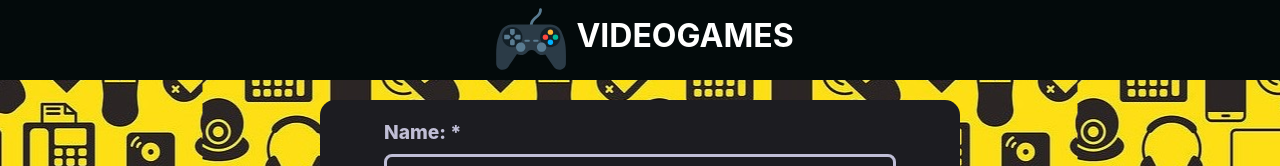
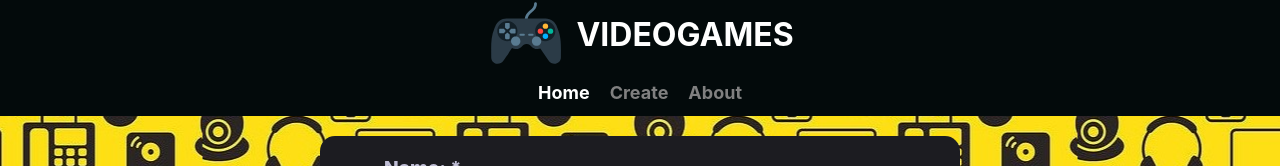
Before and after one commit to Camilo-845/Henry-PI, a React (Create React App) app in the folder client/: page /videogame/create in a window 1280 px wide. Shown: the top 166 px of the page. Built offline with nearby package versions, Linux system fonts and the light colour scheme; no server answers.

Commit message:
cambios searchBar y NavBar

```diff
--- a/client/src/components/js/PrincipalComponents/Nav.jsx
+++ b/client/src/components/js/PrincipalComponents/Nav.jsx
@@ -3,14 +3,34 @@ import styles from "../../styles/Nav.module.css"
 import image from "../../../scr_img/videogame-svgrepo-com.svg"
 import { Link } from "react-router-dom";
 const Nav = () => {
+  const [state, setState] = React.useState({
+    currentRoute: "Home",
+  })
+  const HandleChange = (name) => {
+    setState({
+      ...state,
+      currentRoute: name
+    })
+  }
   return (
     <div className={styles.nav}>
-      <Link style={{ textDecoration: 'none' }} to="/videogame">
-      <div className={styles.navLogo}>
-        <img src={image} alt="Icon" />
-        <h1>VIDEOGAMES</h1>
+      <Link style={{ textDecoration: 'none' }}   to="/videogame">
+        <div onClick={()=>HandleChange("Home")} name="Home" className={styles.navLogo}>
+          <img src={image} alt="Icon" />
+          <h1 >VIDEOGAMES</h1>
+        </div>
+      </Link>
+      <div className={styles.routesContainer}>
+        <Link style={{ textDecoration: 'none' }} to="/videogame">
+          <h5 onClick={()=>HandleChange("Home")} name="Home"className={(state.currentRoute==="Home")?styles.currentRoute:styles.routes}>Home</h5>
+        </Link>
+        <Link style={{ textDecoration: 'none' }}   to="/videogame/create">
+          <h5 onClick={()=>HandleChange("Create")} name="Create" className={(state.currentRoute==="Create")?styles.currentRoute:styles.routes}>Create</h5>
+        </Link>
+        <Link style={{ textDecoration: 'none' }}   to="/about">
+          <h5 onClick={()=>HandleChange("About")} name="About" className={(state.currentRoute==="About")?styles.currentRoute:styles.routes}>About</h5>
+        </Link>
       </div>
-      </Link>
     </div>
   );
 };
--- a/client/src/components/js/SecondaryComponents/SearchBar.jsx
+++ b/client/src/components/js/SecondaryComponents/SearchBar.jsx
@@ -16,6 +16,10 @@ const SearchBar= () =>{
         })
     }
     const HandleSubmit=(e)=>{
+        setState({
+            ...state,
+            name:""
+        })
         async function SearchAndPage(){
             dispatch(actions.setLoading(true))
             await dispatch(actions.getVideogamesByName(state.name))
@@ -27,7 +31,7 @@ const SearchBar= () =>{
     }
     return (
         <div className={styles.mainContainer}>
-            <input name="name" onChange={HandleChange} type="text" />
+            <input name="name" onChange={HandleChange} type="text" value={state.name}/>
             <button onClick={HandleSubmit}>Search</button>
         </div>
       );
--- a/client/src/components/js/SecondaryComponents/VideoGames.jsx
+++ b/client/src/components/js/SecondaryComponents/VideoGames.jsx
@@ -27,17 +27,17 @@ const VideoGames = () => {
   const IsLoading = useSelector(state=>state.isLoading)
   return (
     <div className={styles.mainContainer}>
-      {(IsLoading&&pagedVideogames.length===0)&&
+      {(IsLoading)&&
         <div className={styles.lds_ring}><div></div><div></div><div></div><div></div></div>
       }
-      {(!IsLoading||pagedVideogames[currentPage])&&
+      {(!IsLoading)&&
         <Pages></Pages>
       }
       <div className={styles.videogamesContainer}>
       {(pagedVideogames.length===0&&!IsLoading)&&
         <h1 className={styles.notFound}>Videogames not found</h1>
       }
-      {pagedVideogames[currentPage]?.map(videogame => {
+      {(pagedVideogames[currentPage]&&!IsLoading)?pagedVideogames[currentPage].map(videogame => {
         return (
           <div className={styles.videogameContainer} key={videogame.id}>
             <VideoGame
@@ -51,7 +51,7 @@ const VideoGames = () => {
               ></VideoGame>
           </div>
         )
-      })}
+      }):<></>}
       </div>
       {(!IsLoading)&&
       <Pages></Pages>
--- a/client/src/components/styles/Nav.module.css
+++ b/client/src/components/styles/Nav.module.css
@@ -1,12 +1,14 @@
 .nav{
     background-color: rgb(3, 10, 11);
     display: flex;
+    flex-direction: column;
     padding: 10px;
-    height: 60px;
+    height: 6rem;
     align-items: center;
-    justify-content: center
+    justify-content: flex-end
 }
 .navLogo h1{
+    margin: 5px;
     color: white;
     width: auto;
 }
@@ -16,4 +18,23 @@
 }
 .navLogo{
     display: flex;
+    align-items: center;
 }
+.routesContainer{
+    display: flex;
+}
+.routes{
+    font-size: large;
+    margin: 3px 10px;
+    display: flex;
+    color: gray;
+}
+.currentRoute{
+    font-size: large;
+    margin: 3px 10px;
+    display: flex;
+    color: white;
+}
+.routes:hover{
+    color:white;
+}
--- a/client/src/components/styles/NotFound.module.css
+++ b/client/src/components/styles/NotFound.module.css
@@ -1,15 +1,20 @@
 .notfound{
-    width: auto;
+    width: 80%;
+    margin: 0px auto;
     height: auto;
     display: flex;
     flex-direction: column;
     align-items: center;
     justify-items: center;
+    padding: 20px;
+    background-color: #151515;
+    border-bottom-left-radius: 25px;
+    border-bottom-right-radius: 25px;
 }
 .notfound h1{
     color: white;
 }
 .notfound img{
-    color: white;
+    filter: invert();
     width: 300px;
 }
```
Also changed, not shown: 1 other file (tests, documents, lock files or other folders).
